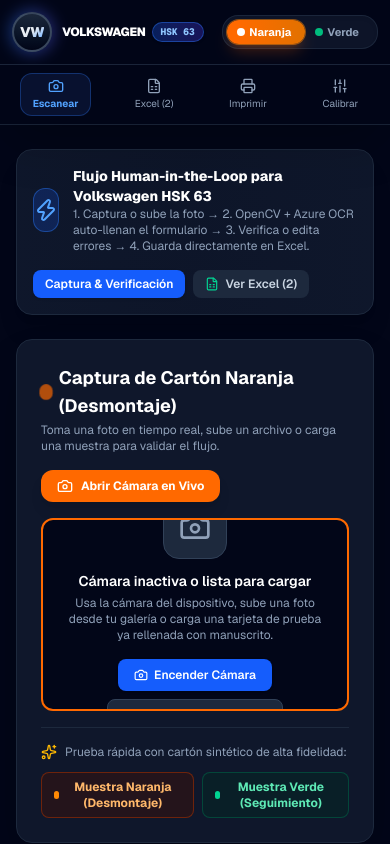
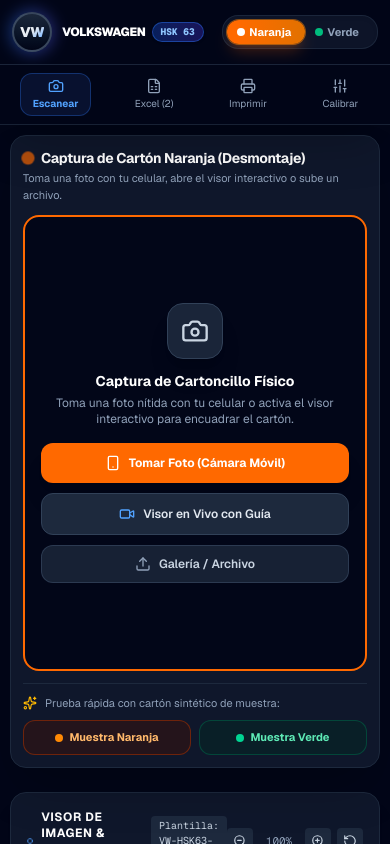
Before and after one commit to blackcherry-devs/volkswagen_app, a Next.js app: page / in a window 390 px wide. Shown: the top 844 px of the page. Built offline with nearby package versions, Linux system fonts and the light colour scheme.

Commit message:
feat: enhance mobile camera capture with fullscreen viewfinder, HTTPS fallback, and responsive UI layout

```diff
--- a/next.config.ts
+++ b/next.config.ts
@@ -1,6 +1,7 @@
 import type { NextConfig } from "next";
 
 const nextConfig: NextConfig = {
+  allowedDevOrigins: ['192.168.1.75'],
   /* config options here */
   cacheComponents: true,
   partialPrefetching: true,
--- a/package.json
+++ b/package.json
@@ -4,6 +4,7 @@
   "private": true,
   "scripts": {
     "dev": "next dev",
+    "dev:https": "next dev --experimental-https -H 0.0.0.0",
     "build": "next build",
     "start": "next start",
     "lint": "eslint"
--- a/src/app/page.tsx
+++ b/src/app/page.tsx
@@ -178,9 +178,9 @@
       )}
 
       {/* Contenido Principal */}
-      <main className="flex-1 max-w-7xl w-full mx-auto px-4 sm:px-6 lg:px-8 py-6 space-y-6">
-        {/* Banner Informativo del Flujo de Trabajo */}
-        <div className="bg-gradient-to-r from-slate-900 via-slate-900/90 to-slate-900 border border-slate-800 rounded-2xl p-4 sm:p-5 shadow-xl flex flex-wrap items-center justify-between gap-4">
+      <main className="flex-1 max-w-7xl w-full mx-auto px-2.5 sm:px-6 lg:px-8 py-2.5 sm:py-6 space-y-3 sm:space-y-6">
+        {/* Banner Informativo del Flujo de Trabajo (Visible en pantallas medianas y grandes) */}
+        <div className="hidden sm:flex bg-gradient-to-r from-slate-900 via-slate-900/90 to-slate-900 border border-slate-800 rounded-2xl p-4 sm:p-5 shadow-xl flex-wrap items-center justify-between gap-4">
           <div className="flex items-center space-x-3.5">
             <div className="w-11 h-11 rounded-xl bg-blue-600/20 border border-blue-500/40 flex items-center justify-center text-blue-400">
               <Zap className="w-6 h-6" />
--- a/src/components/CameraCapture.tsx
+++ b/src/components/CameraCapture.tsx
@@ -1,7 +1,7 @@
 'use client';
 
-import React, { useRef, useState, useEffect } from 'react';
-import { Camera, Upload, RefreshCw, Sparkles, AlertCircle, CheckCircle2 } from 'lucide-react';
+import React, { useRef, useState, useEffect, useCallback } from 'react';
+import { Camera, Upload, RefreshCw, Sparkles, AlertCircle, CheckCircle2, Smartphone, Video, X } from 'lucide-react';
 import { CardType } from '@/types/card';
 import { generateMockCardSvg, SAMPLE_ORANGE_DATA, SAMPLE_GREEN_DATA } from '@/lib/mockData';
 
@@ -17,18 +17,49 @@
   isProcessing,
 }) => {
   const videoRef = useRef<HTMLVideoElement | null>(null);
+  const streamRef = useRef<MediaStream | null>(null);
   const [streamActive, setStreamActive] = useState<boolean>(false);
   const [cameraError, setCameraError] = useState<string | null>(null);
   const [cameraFacing, setCameraFacing] = useState<'environment' | 'user'>('environment');
   const fileInputRef = useRef<HTMLInputElement | null>(null);
+  const nativeCameraInputRef = useRef<HTMLInputElement | null>(null);
+  const [guideSize, setGuideSize] = useState<'normal' | 'compact' | 'wide'>('normal');
+
+  const guideWidthClass =
+    guideSize === 'compact'
+      ? 'w-[68vw] max-w-[270px]'
+      : guideSize === 'wide'
+      ? 'w-[86vw] max-w-[340px]'
+      : 'w-[76vw] max-w-[305px]';
+
+  // Callback ref memorizado para enlazar el stream sin resetear la reproducción al cambiar guías
+  const attachVideo = useCallback((el: HTMLVideoElement | null) => {
+    videoRef.current = el;
+    if (el && streamRef.current && el.srcObject !== streamRef.current) {
+      el.srcObject = streamRef.current;
+      el.play().catch((playErr) => console.warn('Autoplay error:', playErr));
+    }
+  }, []);
 
   // Iniciar cámara con navigator.mediaDevices.getUserMedia()
   const startCamera = async () => {
     setCameraError(null);
     try {
-      if (videoRef.current?.srcObject) {
-        const stream = videoRef.current.srcObject as MediaStream;
-        stream.getTracks().forEach((track) => track.stop());
+      if (typeof window === 'undefined') return;
+
+      // En móviles sobre HTTP (no seguro), los navegadores restringen mediaDevices
+      if (!navigator.mediaDevices || !navigator.mediaDevices.getUserMedia) {
+        setCameraError(
+          'Los navegadores móviles requieren HTTPS para transmitir video en vivo WebRTC. Abriendo la cámara de tu celular...'
+        );
+        // Abrir automáticamente la cámara nativa del teléfono móvil
+        nativeCameraInputRef.current?.click();
+        return;
+      }
+
+      if (streamRef.current) {
+        streamRef.current.getTracks().forEach((track) => track.stop());
+        streamRef.current = null;
       }
 
       const stream = await navigator.mediaDevices.getUserMedia({
@@ -40,24 +71,32 @@
         audio: false,
       });
 
+      streamRef.current = stream;
+      setStreamActive(true);
+
       if (videoRef.current) {
         videoRef.current.srcObject = stream;
-        videoRef.current.play();
-        setStreamActive(true);
+        try {
+          await videoRef.current.play();
+        } catch (playErr) {
+          console.warn('Autoplay error:', playErr);
+        }
       }
     } catch (err: any) {
       console.warn('Cámara no disponible directamente o permiso denegado:', err);
       setCameraError(
-        'No se pudo acceder a la cámara en vivo (requiere HTTPS o permiso concedido). Puedes subir una imagen o probar con los cartones de muestra.'
+        'No se pudo acceder al visor en vivo. Puedes usar "Tomar Foto (Cámara Móvil)" para disparar la cámara directamente.'
       );
       setStreamActive(false);
     }
   };
 
   const stopCamera = () => {
-    if (videoRef.current?.srcObject) {
-      const stream = videoRef.current.srcObject as MediaStream;
-      stream.getTracks().forEach((track) => track.stop());
+    if (streamRef.current) {
+      streamRef.current.getTracks().forEach((track) => track.stop());
+      streamRef.current = null;
+    }
+    if (videoRef.current) {
       videoRef.current.srcObject = null;
     }
     setStreamActive(false);
@@ -117,128 +156,213 @@
   const themeBadge = isOrange ? 'bg-orange-500' : 'bg-emerald-600';
 
   return (
-    <div className="bg-slate-900 border border-slate-800 rounded-2xl p-6 shadow-2xl relative overflow-hidden">
+    <>
+      {/* 1. VISOR EN PANTALLA COMPLETA INMERSIVA CUANDO streamActive ES TRUE */}
+      {streamActive && (
+        <div className="fixed inset-0 z-[99999] bg-black w-screen h-[100dvh] flex flex-col justify-between overflow-hidden select-none">
+          {/* Video en vivo a pantalla completa real */}
+          <video
+            ref={attachVideo}
+            autoPlay
+            playsInline
+            muted
+            className="absolute inset-0 w-full h-full object-cover pointer-events-none"
+            style={{
+              position: 'absolute',
+              top: 0,
+              left: 0,
+              width: '100%',
+              height: '100%',
+              objectFit: 'cover',
+            }}
+          />
+
+          {/* Barra Superior Flotante */}
+          <div className="relative z-30 pt-12 sm:pt-6 px-4 flex items-center justify-between">
+            <div className="flex items-center space-x-2">
+              <button
+                onClick={toggleCameraFacing}
+                className="flex items-center space-x-1.5 px-3 py-2 bg-black/70 hover:bg-black/90 backdrop-blur-md text-white text-xs font-semibold rounded-full border border-white/20 active:scale-95 transition shadow-2xl"
+                title="Cambiar entre cámara trasera y frontal"
+              >
+                <RefreshCw className="w-3.5 h-3.5" />
+                <span className="text-[11px]">Voltear</span>
+              </button>
+
+              <button
+                onClick={() =>
+                  setGuideSize((prev) =>
+                    prev === 'normal' ? 'wide' : prev === 'wide' ? 'compact' : 'normal'
+                  )
+                }
+                className="px-3 py-2 bg-black/70 hover:bg-black/90 backdrop-blur-md text-amber-300 text-[11px] font-semibold rounded-full border border-amber-400/30 active:scale-95 transition shadow-2xl flex items-center space-x-1"
+                title="Ajustar tamaño del recuadro"
+              >
+                <span className="text-slate-300">Guía:</span>
+                <span className="font-bold text-amber-400 capitalize">
+                  {guideSize === 'normal' ? 'Normal' : guideSize === 'wide' ? 'Amplia' : 'Compacta'}
+                </span>
+              </button>
+            </div>
+
+            <div className="hidden xs:flex px-3 py-1.5 bg-black/80 backdrop-blur-md text-amber-300 border border-amber-400/40 rounded-full text-[11px] font-bold shadow-2xl items-center space-x-2">
+              <span className="w-2 h-2 rounded-full bg-amber-400 animate-ping" />
+              <span>Encuadre VW HSK 63</span>
+            </div>
+
+            <button
+              onClick={stopCamera}
+              className="p-2.5 bg-red-600/90 hover:bg-red-600 backdrop-blur-md text-white rounded-full border border-red-400/40 active:scale-95 transition shadow-2xl"
+              title="Cerrar visor"
+            >
+              <X className="w-5 h-5" />
+            </button>
+          </div>
+
+          {/* Centro: Marco Guía para el Cartón (Centrado absoluto) */}
+          <div className="absolute inset-0 flex items-center justify-center pointer-events-none z-20">
+            <div
+              className={`relative ${guideWidthClass} aspect-[1/1.52] flex flex-col justify-between transition-all duration-200`}
+            >
+              {/* Recuadro punteado con esquinas amarillas */}
+              <div className="absolute inset-0 border-2 border-dashed border-amber-400/80 rounded-2xl pointer-events-none shadow-[0_0_20px_rgba(245,158,11,0.25)]" />
+
+              {/* 4 Esquinas Amarillas de Enfoque */}
+              <div className="relative flex justify-between z-10 -m-1">
+                <div className="w-10 h-10 border-t-4 border-l-4 border-amber-400 rounded-tl-xl shadow-lg" />
+                <div className="w-10 h-10 border-t-4 border-r-4 border-amber-400 rounded-tr-xl shadow-lg" />
+              </div>
+
+              {/* Marcadores de esquinas interiores */}
+              <div className="relative flex justify-between px-2 pt-3 opacity-60">
+                <div className="w-5 h-5 border-2 border-dotted border-amber-300 rounded" />
+                <div className="w-5 h-5 border-2 border-dotted border-amber-300 rounded" />
+              </div>
+
+              <div className="relative flex justify-between px-2 pb-3 opacity-60">
+                <div className="w-5 h-5 border-2 border-dotted border-amber-300 rounded" />
+                <div className="w-5 h-5 border-2 border-dotted border-amber-300 rounded" />
+              </div>
+
+              {/* Esquinas Inferiores */}
+              <div className="relative flex justify-between z-10 -m-1">
+                <div className="w-10 h-10 border-b-4 border-l-4 border-amber-400 rounded-bl-xl shadow-lg" />
+                <div className="w-10 h-10 border-b-4 border-r-4 border-amber-400 rounded-br-xl shadow-lg" />
+              </div>
+            </div>
+          </div>
+
+          {/* Barra Inferior Flotante con Disparador Ergonómico */}
+          <div className="relative z-30 pb-10 sm:pb-6 px-4 flex flex-col items-center justify-center space-y-3">
+            <div className="text-center bg-black/75 backdrop-blur-md text-amber-200 text-xs py-1.5 px-4 rounded-full border border-amber-400/30 shadow-2xl">
+              Alinea las 4 marcas del cartón dentro del recuadro
+            </div>
+
+            <button
+              onClick={takeSnapshot}
+              disabled={isProcessing}
+              className="relative p-1.5 rounded-full border-4 border-white/95 bg-white/20 backdrop-blur-sm shadow-2xl active:scale-90 transition-all hover:scale-105"
+              title="Tomar foto del cartón"
+            >
+              <div
+                className={`w-18 h-18 rounded-full ${
+                  isOrange
+                    ? 'bg-gradient-to-tr from-orange-600 to-amber-500 hover:from-orange-500'
+                    : 'bg-gradient-to-tr from-emerald-600 to-teal-500 hover:from-emerald-500'
+                } flex items-center justify-center shadow-2xl transition-transform`}
+              >
+                <Camera className="w-8 h-8 text-white" />
+              </div>
+            </button>
+          </div>
+        </div>
+      )}
+
+      {/* 2. TARJETA ESTÁNDAR DENTRO DE LA PÁGINA (ESTADO NORMAL) */}
+      <div className="bg-slate-900 border border-slate-800 rounded-2xl p-3 sm:p-5 shadow-2xl relative overflow-hidden">
         {/* Encabezado */}
-      <div className="flex flex-wrap items-center justify-between gap-4 mb-4">
+        <div className="flex items-center justify-between gap-3 mb-3">
           <div>
             <div className="flex items-center space-x-2">
-            <span className={`w-3 h-3 rounded-full ${themeBadge} animate-ping`} />
-            <h2 className="text-lg font-bold text-white">
+              <span className={`w-2.5 h-2.5 rounded-full ${themeBadge} animate-ping`} />
+              <h2 className="text-sm sm:text-base font-bold text-white tracking-tight">
                 Captura de {isOrange ? 'Cartón Naranja (Desmontaje)' : 'Cartón Verde (Seguimiento)'}
               </h2>
             </div>
-          <p className="text-xs text-slate-400 mt-0.5">
-            Toma una foto en tiempo real, sube un archivo o carga una muestra para validar el flujo.
+            <p className="text-[11px] sm:text-xs text-slate-400 mt-0.5">
+              Toma una foto con tu celular, abre el visor interactivo o sube un archivo.
             </p>
-        </div>
-
-        <div className="flex items-center space-x-2">
-          {streamActive ? (
-            <>
-              <button
-                onClick={toggleCameraFacing}
-                className="flex items-center space-x-1 px-3 py-1.5 bg-slate-800 hover:bg-slate-700 text-slate-200 text-xs rounded-lg border border-slate-700 transition"
-                title="Cambiar entre cámara trasera y frontal"
-              >
-                <RefreshCw className="w-3.5 h-3.5" />
-                <span>Voltear Cámara</span>
-              </button>
-              <button
-                onClick={stopCamera}
-                className="px-3 py-1.5 bg-red-600/30 hover:bg-red-600/40 text-red-300 text-xs rounded-lg border border-red-500/40 transition"
-              >
-                Cerrar Cámara
-              </button>
-            </>
-          ) : (
-            <button
-              onClick={startCamera}
-              className={`flex items-center space-x-2 px-4 py-2 ${
-                isOrange ? 'bg-orange-500 hover:bg-orange-600' : 'bg-emerald-600 hover:bg-emerald-700'
-              } text-white text-xs font-bold rounded-xl shadow-lg transition`}
-            >
-              <Camera className="w-4 h-4" />
-              <span>Abrir Cámara en Vivo</span>
-            </button>
-          )}
           </div>
         </div>
 
-      {/* Visor de Cámara / Área de Captura */}
+        {/* Área de Selección de Captura */}
         <div
-        className={`relative aspect-[16/10] bg-slate-950 rounded-xl overflow-hidden border-2 ${themeBorder} ${themeGlow} flex items-center justify-center`}
+          className={`relative w-full h-[54vh] min-h-[380px] max-h-[520px] sm:h-auto sm:aspect-[16/10] sm:min-h-[420px] bg-slate-950 rounded-2xl overflow-hidden border-2 ${themeBorder} ${themeGlow} flex items-center justify-center`}
         >
-        {streamActive ? (
-          <>
-            <video
-              ref={videoRef}
-              autoPlay
-              playsInline
-              muted
-              className="w-full h-full object-cover"
-            />
-            {/* Guía Visual de Encuadre para el Operario */}
-            <div className="absolute inset-4 sm:inset-8 border-2 border-dashed border-white/60 rounded-xl pointer-events-none flex flex-col justify-between p-4 bg-black/10">
-              {/* 4 Esquinas de Enfoque */}
-              <div className="flex justify-between">
-                <div className="w-8 h-8 border-t-4 border-l-4 border-amber-400 rounded-tl" />
-                <div className="w-8 h-8 border-t-4 border-r-4 border-amber-400 rounded-tr" />
-              </div>
-              <div className="text-center bg-black/70 backdrop-blur text-white text-xs py-1.5 px-4 rounded-full self-center border border-white/20">
-                Alinee los 4 marcadores de las esquinas del cartón dentro del recuadro
-              </div>
-              <div className="flex justify-between">
-                <div className="w-8 h-8 border-b-4 border-l-4 border-amber-400 rounded-bl" />
-                <div className="w-8 h-8 border-b-4 border-r-4 border-amber-400 rounded-br" />
+          <div className="text-center p-4 sm:p-6 flex flex-col items-center justify-center max-w-md w-full h-full">
+            <div className="relative mb-3">
+              <div className="w-14 h-14 sm:w-16 sm:h-16 rounded-2xl bg-slate-800/90 border border-slate-700 flex items-center justify-center text-slate-300 shadow-xl">
+                <Camera className="w-7 h-7 sm:w-8 sm:h-8" />
               </div>
             </div>
 
-            {/* Botón Flotante para Disparar Foto */}
-            <div className="absolute bottom-4 left-1/2 -translate-x-1/2">
-              <button
-                onClick={takeSnapshot}
-                disabled={isProcessing}
-                className="w-16 h-16 rounded-full bg-white border-4 border-amber-400 hover:scale-105 active:scale-95 transition-all shadow-2xl flex items-center justify-center group"
-              >
-                <div className="w-12 h-12 rounded-full bg-amber-400 group-hover:bg-amber-500 transition" />
-              </button>
-            </div>
-          </>
-        ) : (
-          <div className="text-center p-6 flex flex-col items-center max-w-md">
-            <div className="w-16 h-16 rounded-2xl bg-slate-800 border border-slate-700 flex items-center justify-center text-slate-400 mb-3">
-              <Camera className="w-8 h-8" />
-            </div>
-            <h3 className="text-white font-semibold text-sm mb-1">
-              Cámara inactiva o lista para cargar
+            <h3 className="text-white font-bold text-sm sm:text-base mb-1">
+              Captura de Cartoncillo Físico
             </h3>
-            <p className="text-xs text-slate-400 mb-4">
-              Usa la cámara del dispositivo, sube una foto desde tu galería o carga una tarjeta de prueba ya rellenada con manuscrito.
+            <p className="text-xs text-slate-400 mb-4 max-w-xs sm:max-w-sm">
+              Toma una foto nítida con tu celular o activa el visor interactivo para encuadrar el cartón.
             </p>
 
             {cameraError && (
-              <div className="mb-4 p-2.5 bg-amber-950/40 border border-amber-800/60 rounded-lg text-left text-amber-200 text-[11px] flex items-start space-x-2">
+              <div className="mb-4 p-3 bg-amber-950/50 border border-amber-800/60 rounded-xl text-left text-amber-200 text-xs flex items-start space-x-2.5 w-full">
                 <AlertCircle className="w-4 h-4 flex-shrink-0 text-amber-400 mt-0.5" />
-                <span>{cameraError}</span>
+                <div className="space-y-0.5">
+                  <p className="font-semibold text-amber-300 text-[11px]">Aviso de cámara:</p>
+                  <p className="text-[11px] leading-relaxed">{cameraError}</p>
+                </div>
               </div>
             )}
 
-            <div className="flex flex-wrap items-center justify-center gap-2">
+            {/* Opciones de captura grandes para tocar con los dedos en móvil */}
+            <div className="w-full flex flex-col sm:flex-row items-stretch sm:items-center justify-center gap-2.5">
+              {/* Opción 1: Cámara móvil nativa */}
+              <button
+                onClick={() => nativeCameraInputRef.current?.click()}
+                className={`flex items-center justify-center space-x-2 px-5 py-3 ${
+                  isOrange ? 'bg-orange-500 hover:bg-orange-600' : 'bg-emerald-600 hover:bg-emerald-700'
+                } text-white text-xs sm:text-sm font-bold rounded-xl shadow-xl transition active:scale-95`}
+              >
+                <Smartphone className="w-4 h-4" />
+                <span>Tomar Foto (Cámara Móvil)</span>
+              </button>
+
+              {/* Opción 2: Visor WebRTC en vivo */}
               <button
                 onClick={startCamera}
-                className="flex items-center space-x-1.5 px-4 py-2 bg-blue-600 hover:bg-blue-700 text-white text-xs font-semibold rounded-lg shadow transition"
+                className="flex items-center justify-center space-x-2 px-4 py-3 bg-slate-800 hover:bg-slate-700 text-slate-200 text-xs sm:text-sm font-semibold rounded-xl border border-slate-700 transition active:scale-95"
               >
-                <Camera className="w-3.5 h-3.5" />
-                <span>Encender Cámara</span>
+                <Video className="w-4 h-4 text-blue-400" />
+                <span>Visor en Vivo con Guía</span>
               </button>
 
+              {/* Opción 3: Subir de galería */}
               <button
                 onClick={() => fileInputRef.current?.click()}
-                className="flex items-center space-x-1.5 px-4 py-2 bg-slate-800 hover:bg-slate-700 text-slate-200 text-xs font-semibold rounded-lg border border-slate-700 transition"
+                className="flex items-center justify-center space-x-2 px-4 py-2.5 bg-slate-800/80 hover:bg-slate-700 text-slate-300 text-xs font-semibold rounded-xl border border-slate-700/80 transition active:scale-95"
               >
-                <Upload className="w-3.5 h-3.5" />
-                <span>Subir Foto del Cartón</span>
+                <Upload className="w-4 h-4 text-slate-400" />
+                <span>Galería / Archivo</span>
               </button>
+
+              {/* Inputs ocultos */}
+              <input
+                ref={nativeCameraInputRef}
+                type="file"
+                accept="image/*"
+                capture="environment"
+                onChange={handleFileUpload}
+                className="hidden"
+              />
               <input
                 ref={fileInputRef}
                 type="file"
@@ -248,36 +372,36 @@
               />
             </div>
           </div>
-        )}
         </div>
 
         {/* Botones de Muestra Rápida para Pruebas Inmediatas */}
-      <div className="mt-4 pt-4 border-t border-slate-800 flex flex-wrap items-center justify-between gap-3">
+        <div className="mt-3 sm:mt-4 pt-3 border-t border-slate-800 flex flex-col sm:flex-row items-stretch sm:items-center justify-between gap-2.5">
           <div className="flex items-center space-x-2 text-xs text-slate-400">
-          <Sparkles className="w-4 h-4 text-amber-400" />
-          <span>Prueba rápida con cartón sintético de alta fidelidad:</span>
+            <Sparkles className="w-3.5 h-3.5 text-amber-400 flex-shrink-0" />
+            <span className="text-[11px] sm:text-xs">Prueba rápida con cartón sintético de muestra:</span>
           </div>
 
-        <div className="flex items-center space-x-2">
+          <div className="grid grid-cols-2 sm:flex items-center gap-2">
             <button
               onClick={() => handleLoadSample('naranja')}
               disabled={isProcessing}
-            className="flex items-center space-x-1.5 px-3 py-1.5 bg-orange-950/40 hover:bg-orange-900/50 text-orange-300 border border-orange-800/60 rounded-lg text-xs font-bold transition"
+              className="flex items-center justify-center space-x-1.5 px-3 py-2 bg-orange-950/40 hover:bg-orange-900/50 text-orange-300 border border-orange-800/60 rounded-xl text-[11px] sm:text-xs font-bold transition active:scale-95"
             >
-            <span className="w-2 h-2 rounded-full bg-orange-400" />
-            <span>Muestra Naranja (Desmontaje)</span>
+              <span className="w-2 h-2 rounded-full bg-orange-400 flex-shrink-0" />
+              <span className="truncate">Muestra Naranja</span>
             </button>
 
             <button
               onClick={() => handleLoadSample('verde')}
               disabled={isProcessing}
-            className="flex items-center space-x-1.5 px-3 py-1.5 bg-emerald-950/40 hover:bg-emerald-900/50 text-emerald-300 border border-emerald-800/60 rounded-lg text-xs font-bold transition"
+              className="flex items-center justify-center space-x-1.5 px-3 py-2 bg-emerald-950/40 hover:bg-emerald-900/50 text-emerald-300 border border-emerald-800/60 rounded-xl text-[11px] sm:text-xs font-bold transition active:scale-95"
             >
-            <span className="w-2 h-2 rounded-full bg-emerald-400" />
-            <span>Muestra Verde (Seguimiento)</span>
+              <span className="w-2 h-2 rounded-full bg-emerald-400 flex-shrink-0" />
+              <span className="truncate">Muestra Verde</span>
             </button>
           </div>
         </div>
       </div>
+    </>
   );
 };
```
Also changed, not shown: 2 other files (tests, documents, lock files or other folders). Lines whose indentation alone changed are shown as unchanged.
